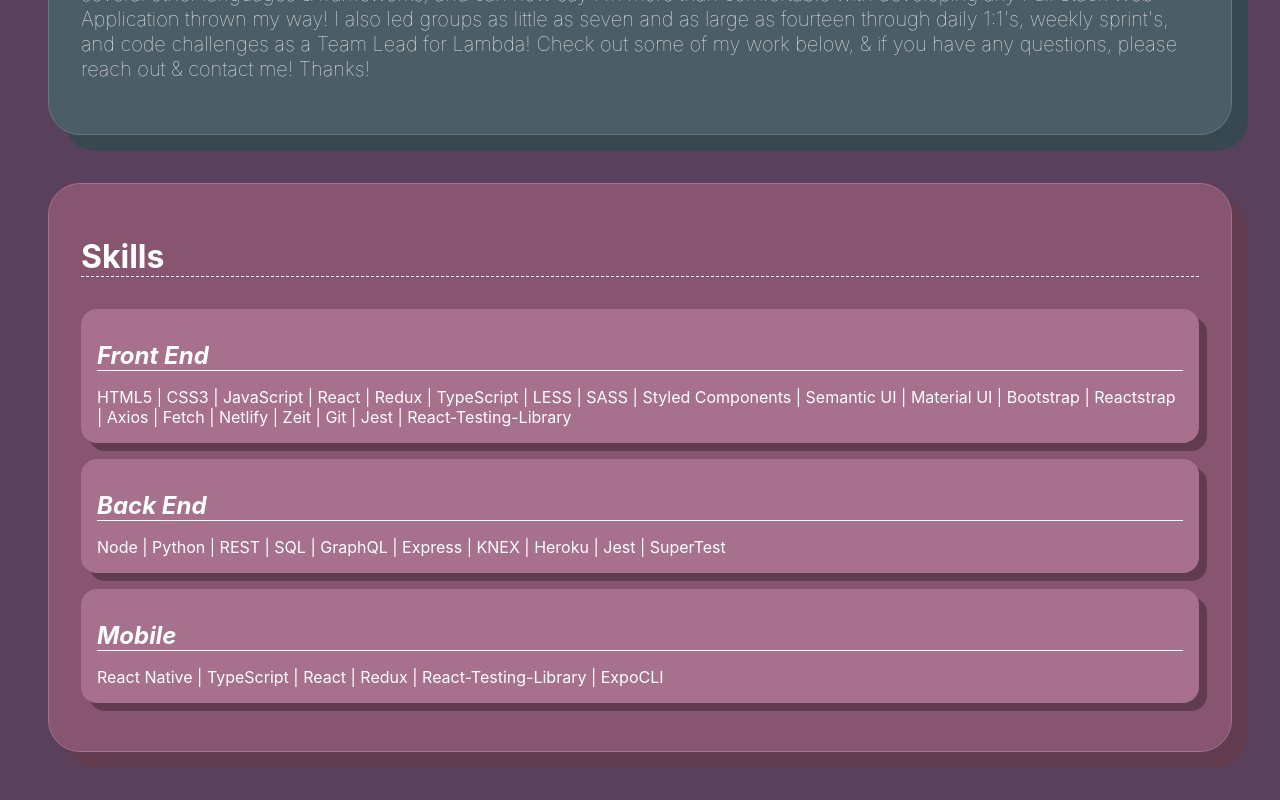
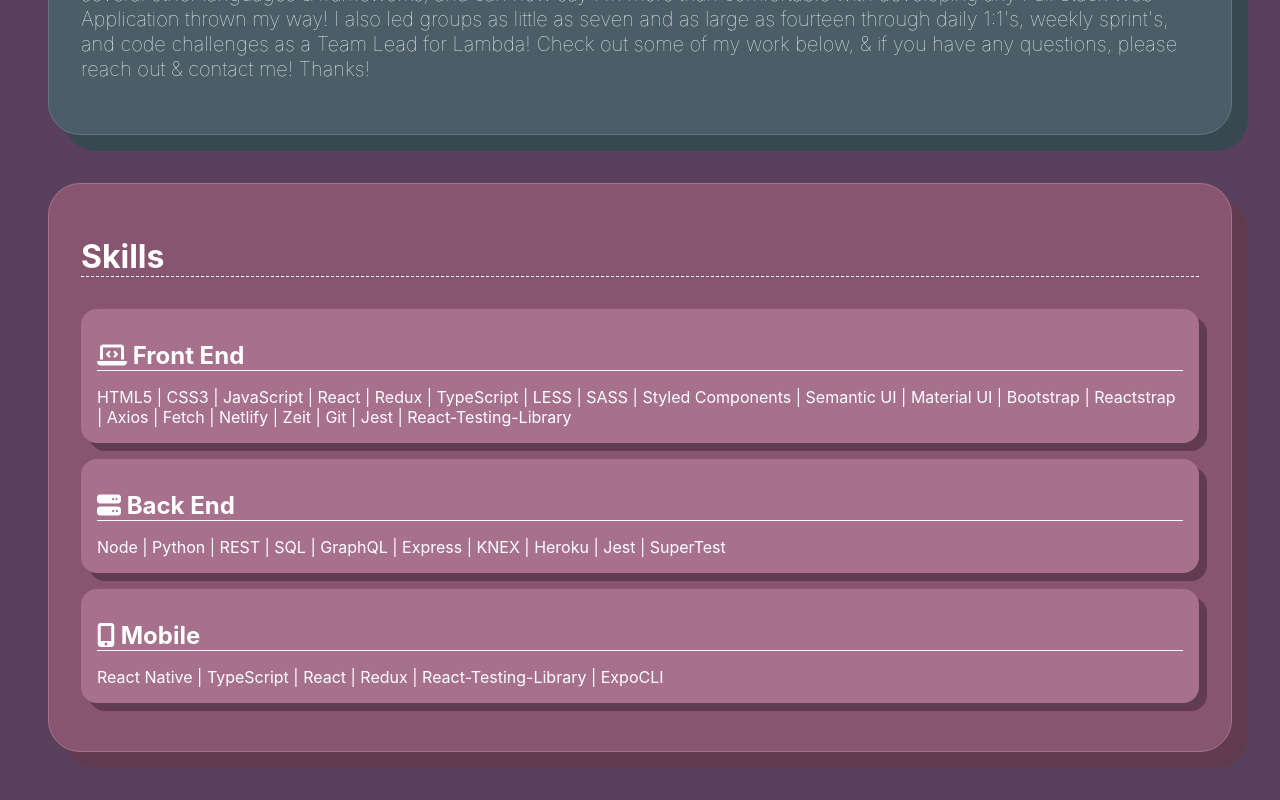
Before and after one commit to BrandyBecker/fsw-portfolio, a React (Create React App) app in the folder portfolio/: page / in a window 1280 px wide. Shown: the part 1383-2183 px from the top of the page. Built offline with nearby package versions, Linux system fonts and the light colour scheme; a web font is replaced by a local one.

Commit message:
added icons to skills title

```diff
--- a/portfolio/src/components/main/skills/Skills.css
+++ b/portfolio/src/components/main/skills/Skills.css
@@ -35,7 +35,6 @@
 .skill h1{
     font-size: 1.5rem;
     border-bottom: 0.01rem solid white;
-    font-style: italic;
 }
 .skill p{
     font-size: 1rem;
--- a/portfolio/src/components/main/skills/Skills.js
+++ b/portfolio/src/components/main/skills/Skills.js
@@ -7,19 +7,19 @@
     <h1 class="skillstitle">Skills</h1>
       <div class="skillssections">
         <div class="frontend skill">
-            <h1>Front End</h1>
+            <h1><i class="fas fa-laptop-code"></i> Front End</h1>
             <div class="skills">
                 HTML5 | CSS3 | JavaScript | React | Redux | TypeScript | LESS | SASS | Styled Components | Semantic UI | Material UI | Bootstrap | Reactstrap | Axios | Fetch | Netlify | Zeit | Git | Jest | React-Testing-Library
             </div>
         </div>
         <div class="backend skill">
-            <h1>Back End</h1>
+            <h1><i class="fas fa-server"></i> Back End</h1>
             <div class="skills">
                 Node | Python | REST | SQL | GraphQL | Express | KNEX | Heroku | Jest | SuperTest
             </div>
         </div>
         <div class="mobile skill">
-            <h1>Mobile</h1>
+            <h1><i class="fas fa-mobile-alt"></i> Mobile</h1>
             <div class="skills">
                 React Native | TypeScript | React | Redux | React-Testing-Library | ExpoCLI
             </div>
```
